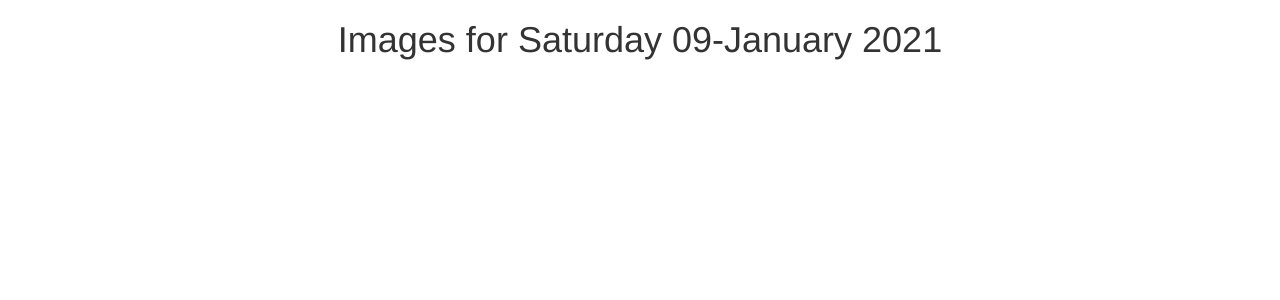
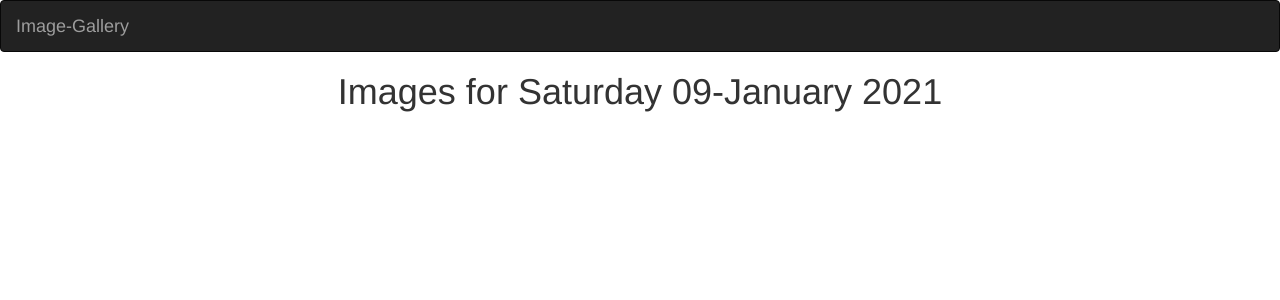
Before and after one commit to vugutsa/Image-Gallery, a Django app: page /image/today/ in a window 1280 px wide. Shown: the top 300 px of the page. Run offline with Django 3.2, Linux system fonts and the light colour scheme; some libraries are stand-ins or nearby versions.

Commit message:
define the include tag and pass in the navbar.html

```diff
--- a/image/templates/all-images/base.html
+++ b/image/templates/all-images/base.html
@@ -1,4 +1,5 @@
 {% load bootstrap3 %}
+{% load static%}
 <!DOCTYPE html>
 <html>
 <head>
@@ -16,6 +17,8 @@
 
 </head>
 <body>
+    {% include "navbar.html" %}
+
     {% block content %} <h1 class='text-center'>Images for {{date|date:"l d-F Y"}}</h1> {%endblock%}
 
     {% block scripts %}
--- /dev/null
+++ b/image/templates/navbar.html
@@ -0,0 +1,17 @@
+<!DOCTYPE html>
+<html lang="en">
+<head>
+
+  <meta charset="utf-8">
+  <meta name="viewport" content="width=device-width, initial-scale=1">
+</head>
+<body>
+<nav class="navbar navbar-inverse">
+  <div class="container-fluid">
+    <div class="navbar-header">
+      <a class="navbar-brand" href="{% url 'imageToday' %}">Image-Gallery</a>
+    </div>
+  </div>
+</nav>
+</body>
+</html>
```
